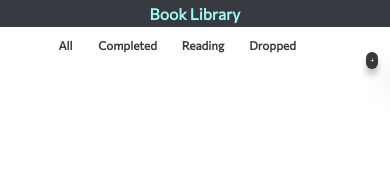
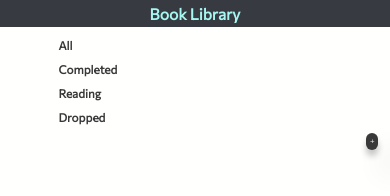
Before and after one commit to siduck76/Book-library, a plain HTML site: page index.html in a window 390 px wide. Drawn offline with Linux system fonts and the light colour scheme.

Commit message:
side navbar

```diff
--- a/index.html
+++ b/index.html
@@ -9,12 +9,14 @@
 
 	<body>
 
-		<h1 onclick="location.reload();"> Book  Library </h1>
+		<h1 onclick="location.reload();"> Book  Library </h1> <!-- reload site -->
+
 		<div class="statusHeadings">
 			<h2 class="leftStatus" onclick="showAll();">All </h2> <h2 onclick="showCompleted();">Completed</h2> <h2 onclick="showReading();">Reading</h2> 	<h2 class="rightStatus" onclick="showDropped();"> Dropped </h2>
 		</div>
+
 		<div class="newBook">
-			<button class="newBookButton" onclick="openSampleBook();">+</button>
+			<button class="newBookButton" onclick="openSampleBook();"> + </button>
 		</div>
 
 		<div class="booksContainer">
--- a/style.css
+++ b/style.css
@@ -163,7 +163,27 @@ h2:hover {
 .removeBookBtn {
 	font-size: 1.5vw;
 }
+
+/*   left responsive navbar */
+
+.leftStatus {
+	padding-left: 0%;
 }
+ .rightStatus {
+ 	padding-right: 0%;
+ }
+
+ h2 {
+ 	display: block;
+ 	text-align: left;
+ }
+
+ .statusHeadings {
+ 	padding-left: 15%;
+ }
+
+}
+
 
 @media (max-width: 726px){
 	.displayBook {
```
